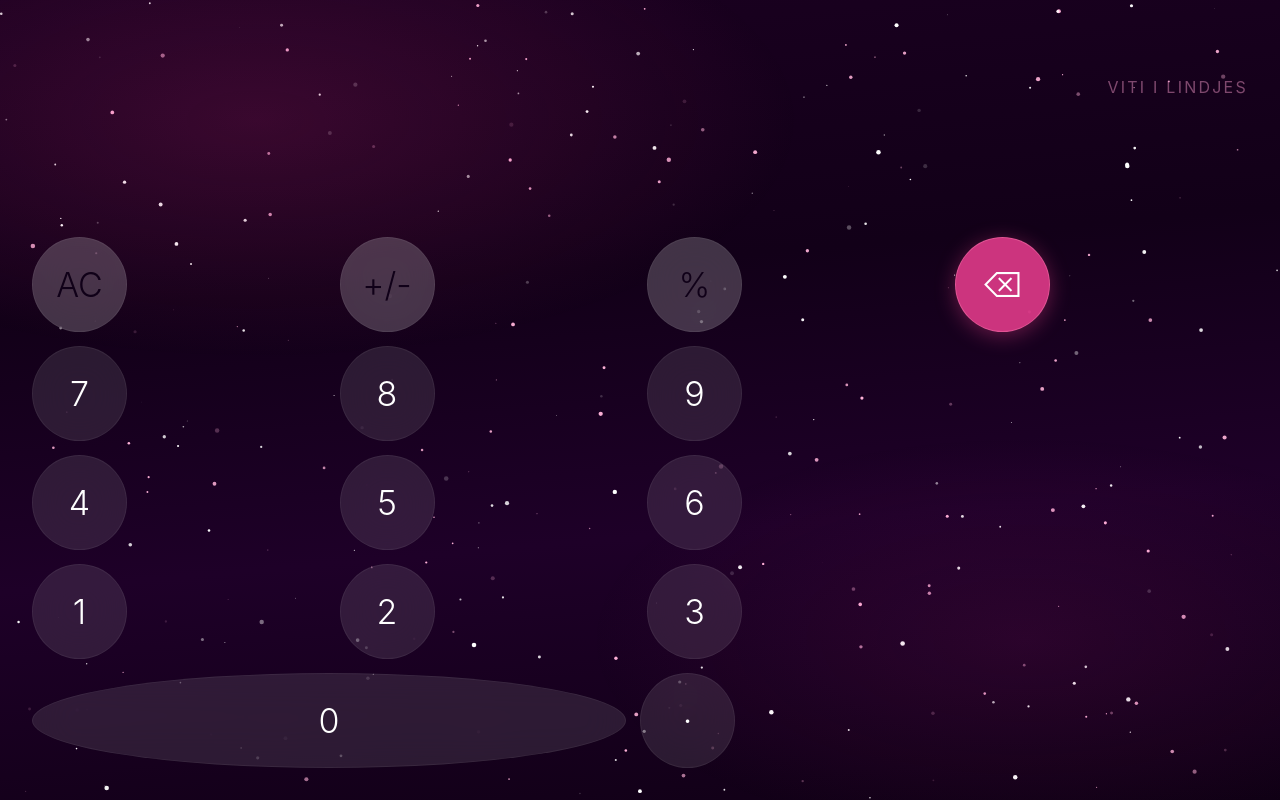
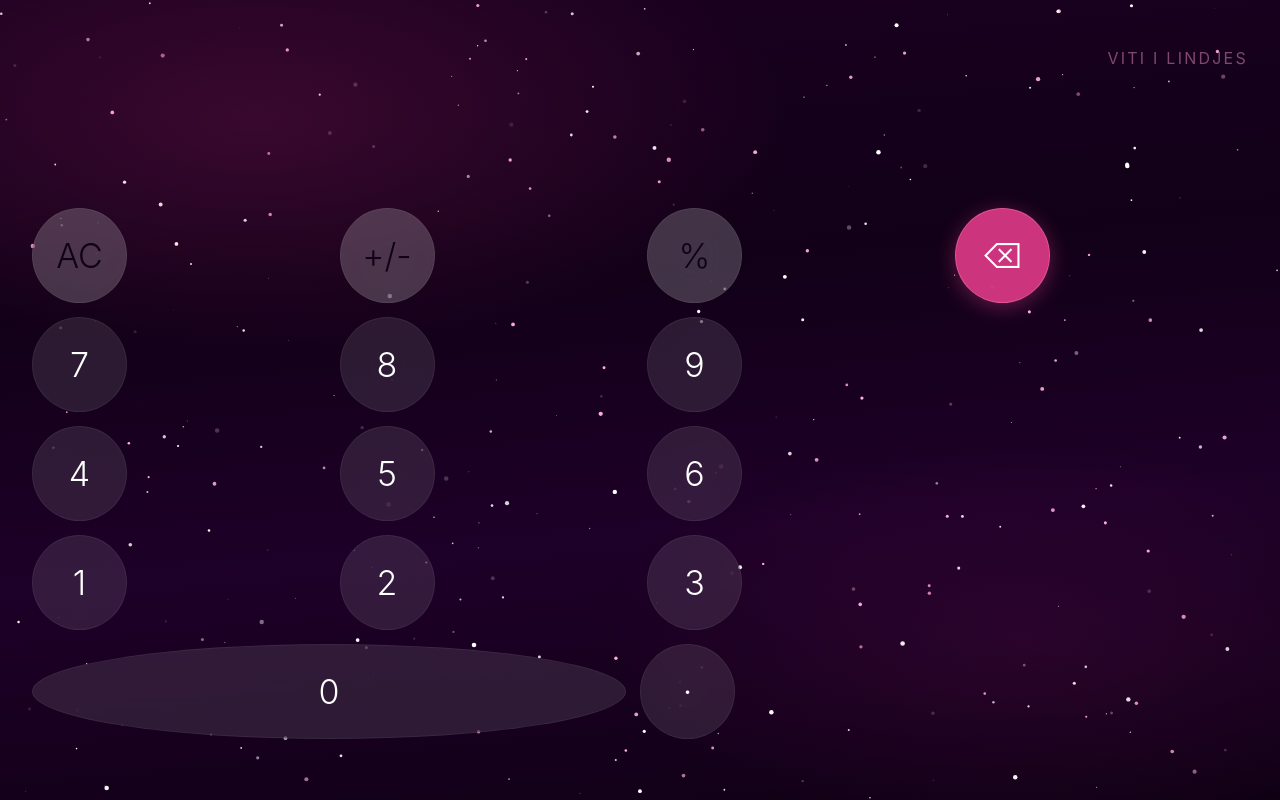
Before and after one commit to eugensahiti/calccc, a React (Vite) app: page / in a window 1280 px wide. Built offline with nearby package versions, Linux system fonts and the light colour scheme.

Commit message:
fix: pull calc up with flex-start and no flex stretch

```diff
--- a/src/App.jsx
+++ b/src/App.jsx
@@ -197,16 +197,19 @@ export default function App() {
         input:focus{outline:none}
       `}</style>
 
-      {phase === "calc" && (
+        {phase === "calc" && (
         <div style={{
           flex: 1,
           display: "flex",
           flexDirection: "column",
-          justifyContent: "center",
-          padding: `${SIDE_PAD} ${SIDE_PAD} max(env(safe-area-inset-bottom, 6px), 20px)`,
+          justifyContent: "flex-start",
+          paddingTop: "clamp(10px, min(6vh, 60px), 60px)",
+          paddingLeft: SIDE_PAD,
+          paddingRight: SIDE_PAD,
+          paddingBottom: `max(env(safe-area-inset-bottom, 6px), 20px)`,
           zIndex: 1,
         }}>
-          <div style={{ flex: 1, display: "flex", flexDirection: "column", justifyContent: "flex-end", paddingBottom: "clamp(10px, min(4vw, 22px), 22px)" }}>
+          <div style={{ display: "flex", flexDirection: "column", justifyContent: "flex-end", paddingBottom: "clamp(10px, min(4vw, 22px), 22px)" }}>
             <p style={{ color: "rgba(255,160,210,0.45)", fontSize: "clamp(11px, min(3.5vw, 16px), 16px)", letterSpacing: "0.14em", textTransform: "uppercase", textAlign: "right", marginBottom: "clamp(4px, min(1.5vw, 8px), 8px)", fontWeight: "400" }}>Viti i Lindjes</p>
             <div style={{
               textAlign: "right",
```
